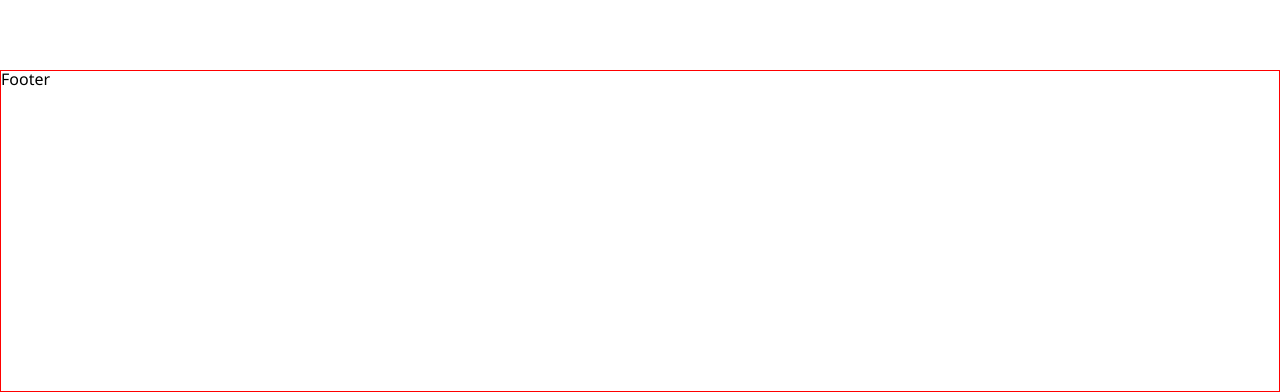
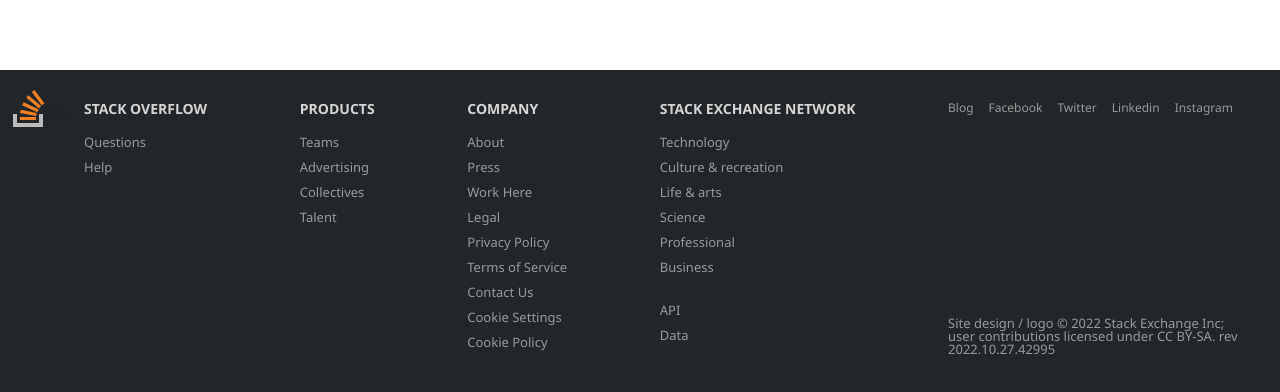
Before and after one commit to codestates-seb/seb40_pre_017, a React (Create React App) app in the folder client/: page / in a window 1280 px wide. Shown: the part 408-800 px from the top of the page. Built offline with nearby package versions, Linux system fonts and the light colour scheme; no server answers.

Commit message:
Feat: footer 컴포넌트 구현.

```diff
--- a/client/src/components/css/basic/Layout.scss
+++ b/client/src/components/css/basic/Layout.scss
@@ -3,5 +3,11 @@
 	display: grid;
 	// width: 100vw;
 	grid-template-columns: 1fr;
-	grid-template-rows: 53px 1fr 322px
+	grid-template-rows: 53px 1fr 322px;
+	@media screen and (max-width: 960px) {
+		grid-template-rows: 53px 1fr 372px;
+  }
+	@media screen and (max-width: 640px) {
+		grid-template-rows: 53px 1fr 394px;
+	}
 }
--- a/client/src/components/css/basic/footer.scss
+++ b/client/src/components/css/basic/footer.scss
@@ -1,5 +1,144 @@
 .footer{
-  border: 1px solid red;
+  display: flex;
+  justify-content: center;
   width: 100%;
   height: 100%;
+  background-color: #222629;
+  color: #9a9a9a;
+  font-size: 12px;
+  .footerInner{
+    width: 100%;
+    max-width: 1264px;
+    display: flex;
+    height: 100%;
+    padding: 32px 12px 12px;
+    flex-flow: row wrap;
+    @media screen and (max-width: 960px) {
+      padding: 25px 12px 0px;
+    }
+    @media screen and (max-width: 780px) {
+      padding: 20px 15px 0px;
+    }
+    @media screen and (max-width: 640px) {
+      padding: 15px 15px 0px 15px;
+    }
+    .footerLogo{
+      position: relative;
+      flex: 0 0 64px;
+      height: 100%;
+      @media screen and (max-width: 960px) {
+        height: 70%;
+      }
+      @media screen and (max-width: 780px) {
+        height: 10%;
+      }
+      @media screen and (max-width: 640px) {
+        display: none;
+      }
+      .logo{
+        width: 100%;
+        height: 50px;
+        position: absolute;
+        top: -20px;
+        left: -15px;
+        background-image: url(../../../assets/imgs/sprites.svg);
+        background-position: 8px 0px;
+        background-repeat: no-repeat;
+        cursor: pointer;
+        @media screen and (max-width: 960px) {
+          top: -20px;
+          left: 0px;
+        }
+    }
+    }
+    .footerNav{
+      display: flex;
+      height: 100%;
+      flex: 2 1 auto;
+      flex-wrap: wrap;
+      @media screen and (max-width: 960px) {
+        flex-direction: column;
+        height: 70%;
+      }
+      .footerNavCol{
+        padding: 0px 12px 24px 0px;
+        flex: 1 0 auto;
+        @media screen and (max-width: 960px) {
+          padding: 0px;
+          // flex: 1 0 auto;
+        }
+        .title{
+          font-size: 14px;
+          color: rgb(213, 213, 213);
+          font-weight: 700;
+          margin-bottom: 20px;
+          @media screen and (max-width: 960px) {
+            font-size: 13px;
+            margin-bottom: 10px;
+            flex: 1 0 auto;
+          }
+          @media screen and (max-width: 640px) {
+            font-size: 11px;
+          }
+        }
+        ul{
+          @media screen and (max-width: 960px) {
+            display: flex;
+          }
+          li{
+            margin-bottom: 12px;
+            font-size: 13px;
+            :hover{
+              color: white;
+            }
+            @media screen and (max-width: 960px) {
+              margin: 0px 15px 20px 0px;
+              font-size: 12px;
+            }
+            @media screen and (max-width: 640px) {
+              font-size: 11px;
+              margin: 0px 10px 10px 0px;
+            }
+          }
+          .blank{
+            margin-bottom: 30px;
+            @media screen and (max-width: 960px) {
+              margin-bottom: 0px;
+
+            }
+          }
+        }
+      }
+    }
+    .footerCopyright{
+      flex: 1 1 150px;
+      display: flex;
+      flex-direction: column;
+      justify-content: space-between;
+      padding: 0px 12px 24px 0px;
+      @media screen and (max-width: 960px) {
+        justify-content: center;
+      }
+      .footerCopyrightCol{
+        width: 100%;
+        display: flex;
+        @media screen and (max-width: 960px) {
+          font-size: 12px;
+        }
+        @media screen and (max-width: 640px) {
+          font-size: 11px;
+        }
+        li{
+          margin-right: 15px;
+          @media screen and (max-width: 960px) {
+            margin-bottom: 10px;
+          }
+          :hover{
+            color: white;
+          }
+
+        }
+      }
+    }
+  }
 }
--- a/client/src/components/css/basic/main.scss
+++ b/client/src/components/css/basic/main.scss
@@ -1,6 +1,12 @@
 .main{
   width: 100%;
   min-height: calc(100vh - 53px - 322px);
+  @media screen and (max-width: 960px) {
+    min-height: calc(100vh - 53px - 372px);
+  }
+	@media screen and (max-width: 640px) {
+    min-height: calc(100vh - 53px - 394px);
+	}
   display: flex;
   justify-content: center;
 }
--- a/client/src/components/js/basic/Footer.js
+++ b/client/src/components/js/basic/Footer.js
@@ -1,9 +1,95 @@
 import React from 'react'
 import '../../css/basic/footer.scss';
+import { Link } from 'react-router-dom';
 
 
 export default function Footer() {
   return (
-    <footer className='footer'>Footer</footer>
+    <footer className='footer'>
+      <div className='footerInner'>
+        <div className='footerLogo'>
+          <div className='logo'>
+            <Link className='logoText' to={"/"} />
+          </div>
+        </div>
+        <div className='footerNav'>
+          <div className='footerNavCol'>
+            <h5 className='title'>
+            <Link to={'#'}>STACK OVERFLOW</Link>
+            </h5>
+            <ul>
+              <li><Link to={'#'}>Questions</Link></li>
+              <li><Link to={'#'}>Help</Link></li>
+            </ul>
+          </div>
+          <div className='footerNavCol'>
+            <h5 className='title'>
+              <Link to={'#'}>PRODUCTS</Link>
+            </h5>
+            <ul>
+              <li><Link to={'#'}>Teams</Link></li>
+              <li><Link to={'#'}>Advertising</Link></li>
+              <li><Link to={'#'}>Collectives</Link></li>
+              <li><Link to={'#'}>Talent</Link></li>
+            </ul>
+          </div>
+          <div className='footerNavCol'>
+            <h5 className='title'>
+              <Link to={'#'}>COMPANY</Link>
+            </h5>
+            <ul>
+              <li><Link to={'#'}>About</Link></li>
+              <li><Link to={'#'}>Press</Link></li>
+              <li><Link to={'#'}>Work Here</Link></li>
+              <li><Link to={'#'}>Legal</Link></li>
+              <li><Link to={'#'}>Privacy Policy</Link></li>
+              <li><Link to={'#'}>Terms of Service</Link></li>
+              <li><Link to={'#'}>Contact Us</Link></li>
+              <li><Link to={'#'}>Cookie Settings</Link></li>
+              <li><Link to={'#'}>Cookie Policy</Link></li>
+            </ul>
+          </div>
+          <div className='footerNavCol'>
+            <h5 className='title'>
+              <Link to={'#'}>STACK EXCHANGE NETWORK</Link>
+            </h5>
+            <ul>
+              <li><Link to={'#'}>Technology</Link></li>
+              <li><Link to={'#'}>Culture & recreation</Link></li>
+              <li><Link to={'#'}>Life & arts</Link></li>
+              <li><Link to={'#'}>Science</Link></li>
+              <li><Link to={'#'}>Professional</Link></li>
+              <li className='blank'><Link to={'#'}>Business</Link></li>
+              <li><Link to={'#'}>API</Link></li>
+              <li><Link to={'#'}>Data</Link></li>
+            </ul>
+          </div>
+        </div>
+        <div className='footerCopyright'>
+          <ul className='footerCopyrightCol'>
+            <li>
+              <Link to={'#'}>Blog</Link>
+            </li>
+            <li>
+              <Link to={'#'}>Facebook</Link>
+
+            </li>
+            <li>
+              <Link to={'#'}>Twitter</Link>
+
+            </li>
+            <li>
+              <Link to={'#'}>Linkedin</Link>
+
+            </li>
+            <li>
+              <Link to={'#'}>Instagram</Link>
+
+            </li>
+          </ul>
+          <p className='footerCopyrightCol'>Site design / logo © 2022 Stack Exchange Inc; user contributions licensed under CC BY-SA. rev 2022.10.27.42995</p>
+        </div>
+      </div>
+    </footer>
   )
 }
```
